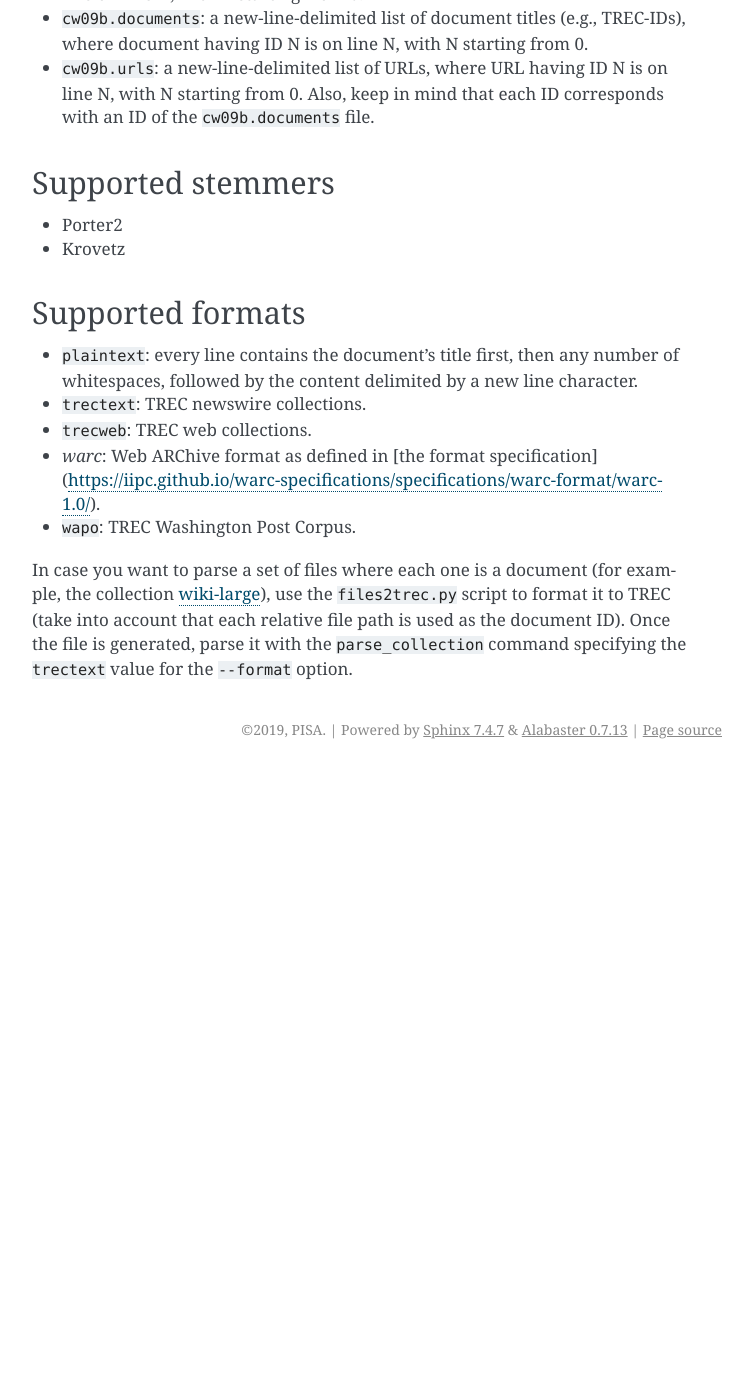
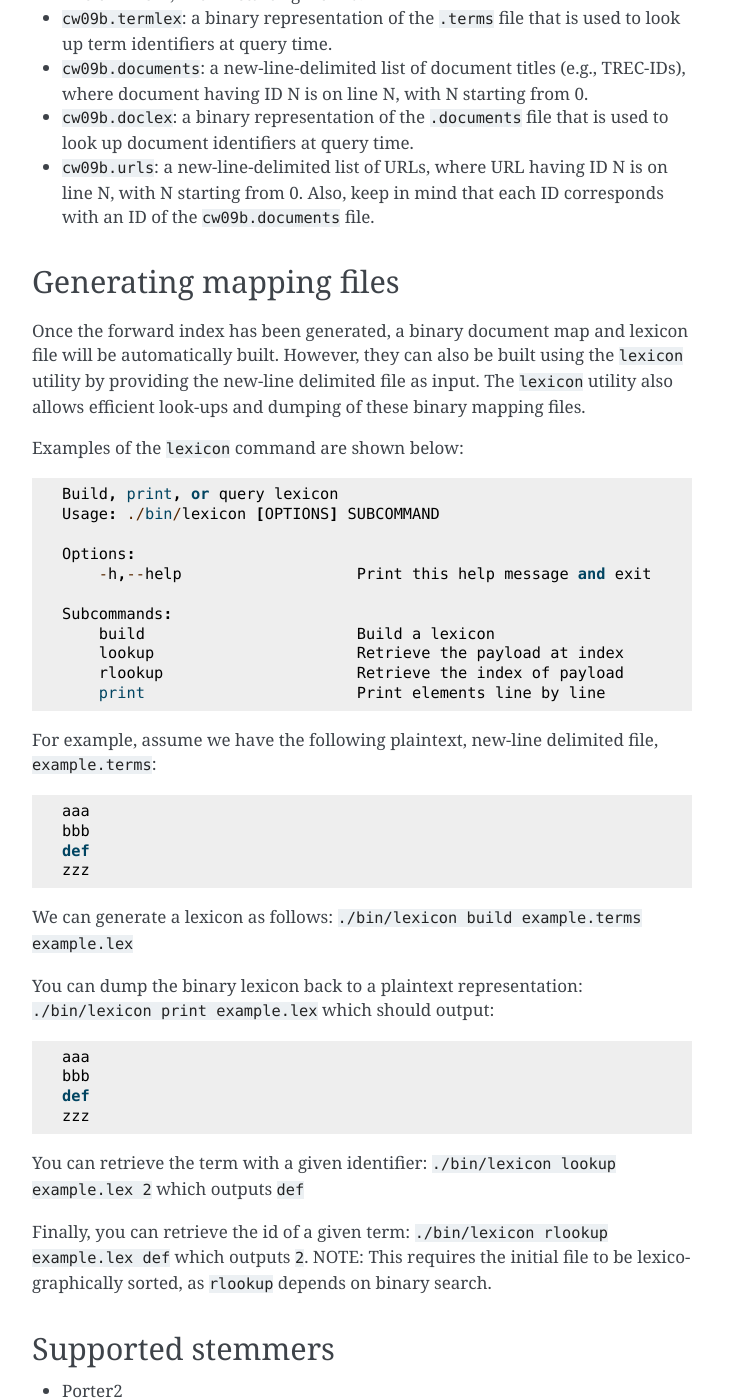
Before and after one commit to pisa-engine/pisa, a Sphinx documentation site: the page built from docs/source/parsing.md, in a window 1280 px wide and 1400 px high, scrolled down 1153 px. Shown: the whole window, without its empty margins (388-1141 px from the left). Built offline with Sphinx 7.4.7, drawn with Linux system fonts in a browser that asks for light colours; before the commit the page ends 1922 px from its top, so only the background shows below that; some of the changed text lies outside the part shown.

Commit message:
Update parsing.md (#268)

```diff
--- a/docs/source/parsing.md
+++ b/docs/source/parsing.md
@@ -43,11 +43,52 @@
 - `cw09b`: forward index in binary format.
 - `cw09b.terms`: a new-line-delimited list of sorted terms,
   where term having ID N is on line N, with N starting from 0.
+- `cw09b.termlex`: a binary representation of the `.terms` file that is used to look up term identifiers at query time.
 - `cw09b.documents`: a new-line-delimited list of document titles (e.g., TREC-IDs),
   where document having ID N is on line N, with N starting from 0.
+- `cw09b.doclex`: a binary representation of the `.documents` file that is used to look up document identifiers at query time.
 - `cw09b.urls`: a new-line-delimited list of URLs, where URL having ID N is on
   line N, with N starting from 0. Also, keep in mind that each ID corresponds with
   an ID of the `cw09b.documents` file.
+
+### Generating mapping files
+Once the forward index has been generated, a binary document map and lexicon file will be automatically built.
+However, they can also be built using the `lexicon` utility by providing the new-line delimited file as input.
+The `lexicon` utility also allows efficient look-ups and dumping of these binary mapping files.
+
+Examples of the `lexicon` command are shown below:
+
+    Build, print, or query lexicon
+    Usage: ./bin/lexicon [OPTIONS] SUBCOMMAND
+
+    Options:
+        -h,--help                   Print this help message and exit
+
+    Subcommands:
+        build                       Build a lexicon
+        lookup                      Retrieve the payload at index
+        rlookup                     Retrieve the index of payload
+        print                       Print elements line by line
+
+For example, assume we have the following plaintext, new-line delimited file, `example.terms`:
+
+        aaa
+        bbb
+        def
+        zzz
+
+We can generate a lexicon as follows: `./bin/lexicon build example.terms example.lex`
+
+You can dump the binary lexicon back to a plaintext representation: `./bin/lexicon print example.lex` which should output:
+
+        aaa
+        bbb
+        def
+        zzz
+
+You can retrieve the term with a given identifier: `./bin/lexicon lookup example.lex 2` which outputs `def`
+
+Finally, you can retrieve the id of a given term: `./bin/lexicon rlookup example.lex def` which outputs `2`. NOTE: This requires the initial file to be lexicographically sorted, as `rlookup` depends on binary search.
 
 ### Supported stemmers
 - Porter2
```
